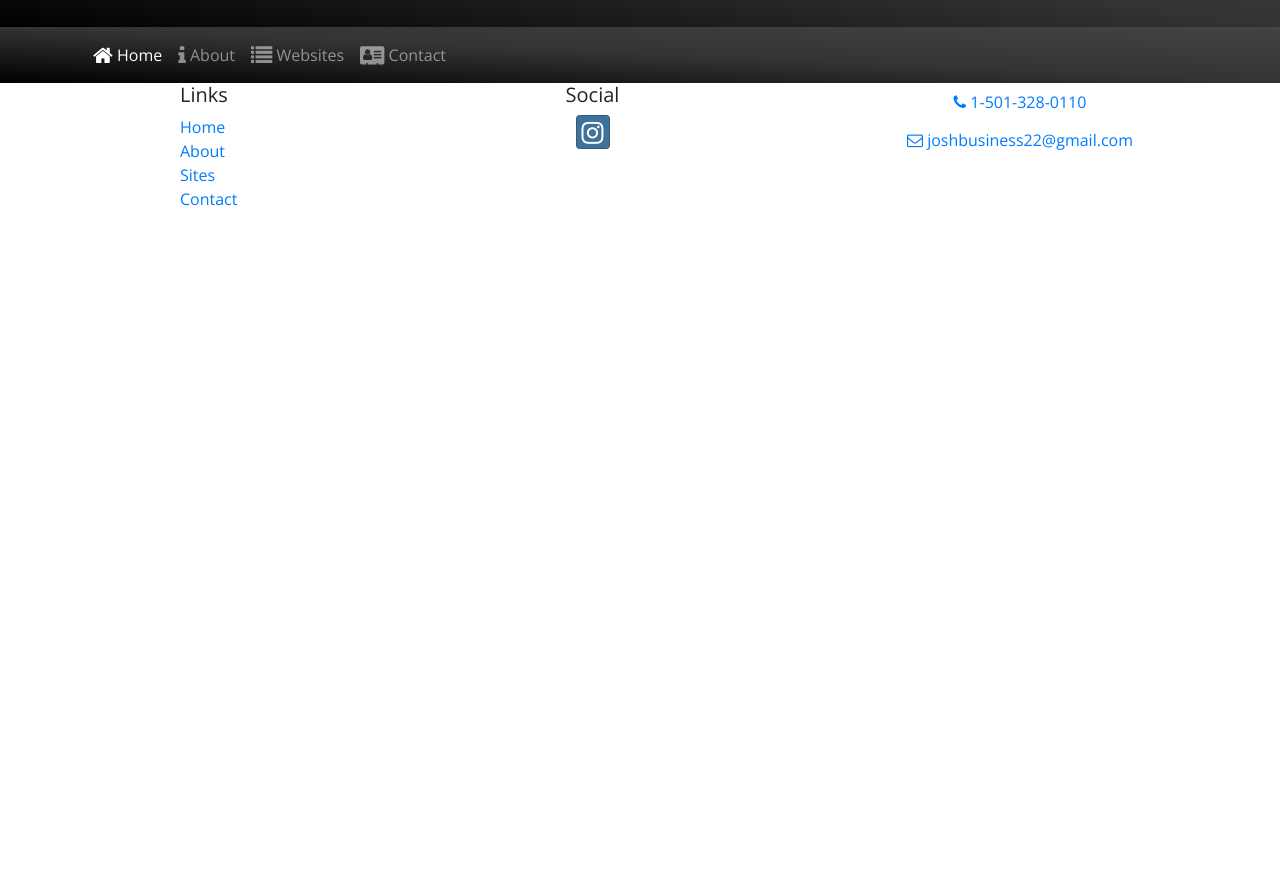
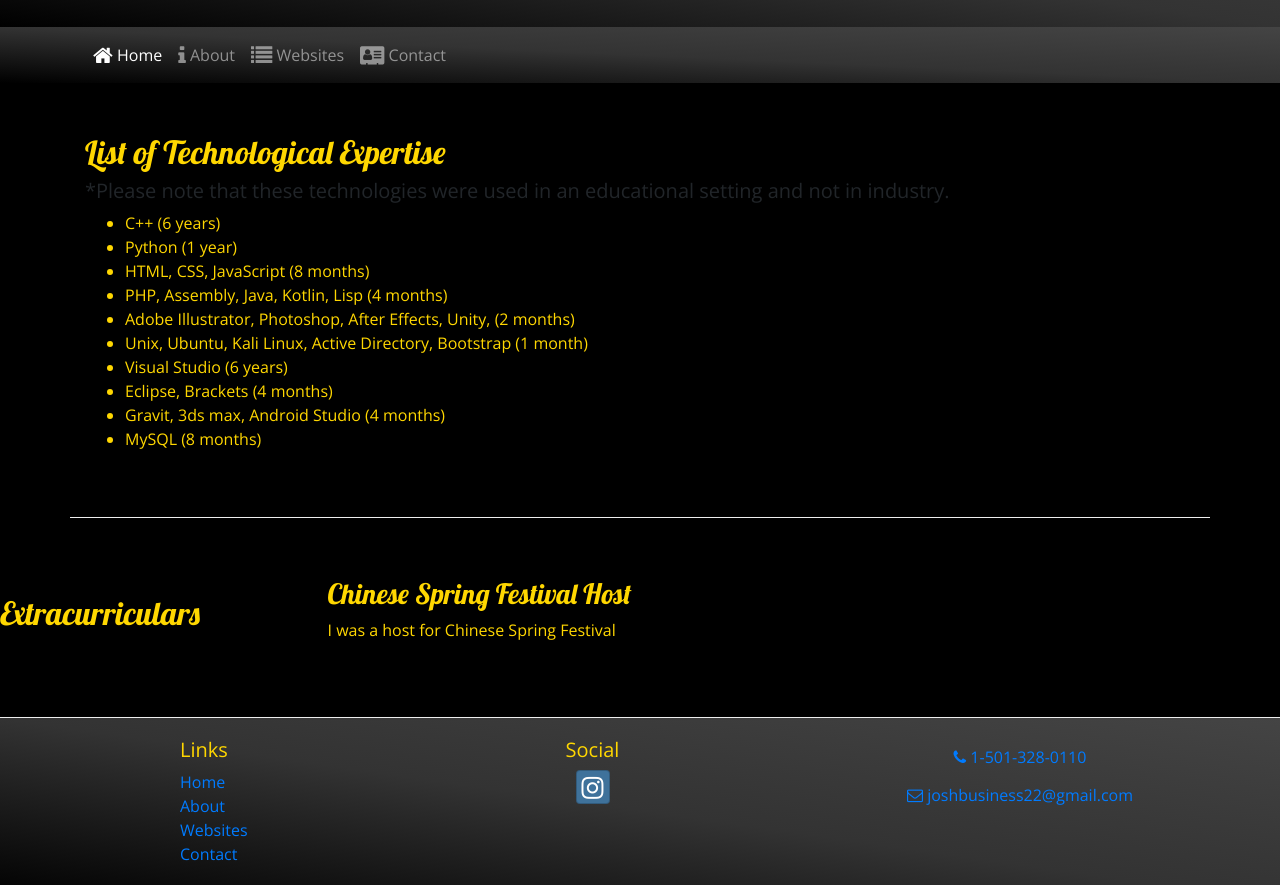
Before and after one commit to jxcarlat/Portfolio_Website, a website: page index.html in a window 1280 px wide. Shown: the part 156-1041 px from the top of the page. Before the commit the page ends 800 px from the top, so only its background shows below. Drawn offline with nearby package versions, Linux system fonts and the light colour scheme.

Commit message:
Added List Of Expertise

```diff
--- a/css/styles.css
+++ b/css/styles.css
@@ -1,9 +1,15 @@
 body {
     font-family: "Open Sans", sans-serif;
+    background-color: black;
 }
 
 h1, h2, h3 {
     font-family: "Lobster", cursive;
+    color: gold;
+}
+
+li{
+    color: gold;
 }
 
 .jumbotron {
@@ -13,8 +19,22 @@ h1, h2, h3 {
     color: gold;
 }
 
-
-
 .navbar {
     background-image: linear-gradient(to left bottom, #444444, #333333, #000000);
 }
+
+.row-content{
+    padding: 50px 0;
+    border-bottom: 1px ridge;
+    min-height: 200px;
+}
+
+.site-footer {
+    background-image: linear-gradient(to left bottom, #444444, #333333, #000000);
+    color: gold;
+    padding: 20px 0;
+}
+
+p {
+    color: gold;
+}
--- a/index.html
+++ b/index.html
@@ -56,6 +56,39 @@
         </div>
     </nav>
 
+    <div class="container">
+        <div class="row row-content align-items-center">
+        <div class="col-sm-12">
+            <h2>List of Technological Expertise</h2>
+            <h5>*Please note that these technologies were used in an educational setting and not in industry.</h5>
+        </div>
+            <div class="col">
+                <ul>
+                    <li>C++ (6 years)</li>
+                    <li>Python (1 year)</li>
+                    <li>HTML, CSS, JavaScript (8 months)</li>
+                    <li>PHP, Assembly, Java, Kotlin, Lisp (4 months)</li>
+                    <li>Adobe Illustrator, Photoshop, After Effects, Unity, (2 months)</li>
+                    <li>Unix, Ubuntu, Kali Linux, Active Directory, Bootstrap (1 month)</li>
+                    <li>Visual Studio (6 years)</li>
+                    <li>Eclipse, Brackets (4 months)</li>
+                    <li>Gravit, 3ds max, Android Studio (4 months)</li>
+                    <li>MySQL (8 months)</li>
+                </ul>
+            </div>
+        </div>
+    </div>
+
+        <div class="row row-content align-items-center">
+            <div class="col-sm-4 col-md-3">
+                <h2>Extracurriculars</h2>
+            </div>
+            <div class="col">
+                <h3>Chinese Spring Festival Host</h3>
+                <p class="d-none d-sm-block">I was a host for Chinese Spring Festival</p>
+            </div>
+        </div>
+
     <footer class="site-footer">
         <div class="container">
             <div class="row">
@@ -64,7 +97,7 @@
                     <ul class="list-unstyled">
                         <li><a href="#">Home</a></li>
                         <li><a href="aboutme.html">About</a></li>
-                        <li><a href="#">Sites</a></li>
+                        <li><a href="#">Websites</a></li>
                         <li><a href="contactme.html">Contact</a></li>
                     </ul>
                 </div>
```
